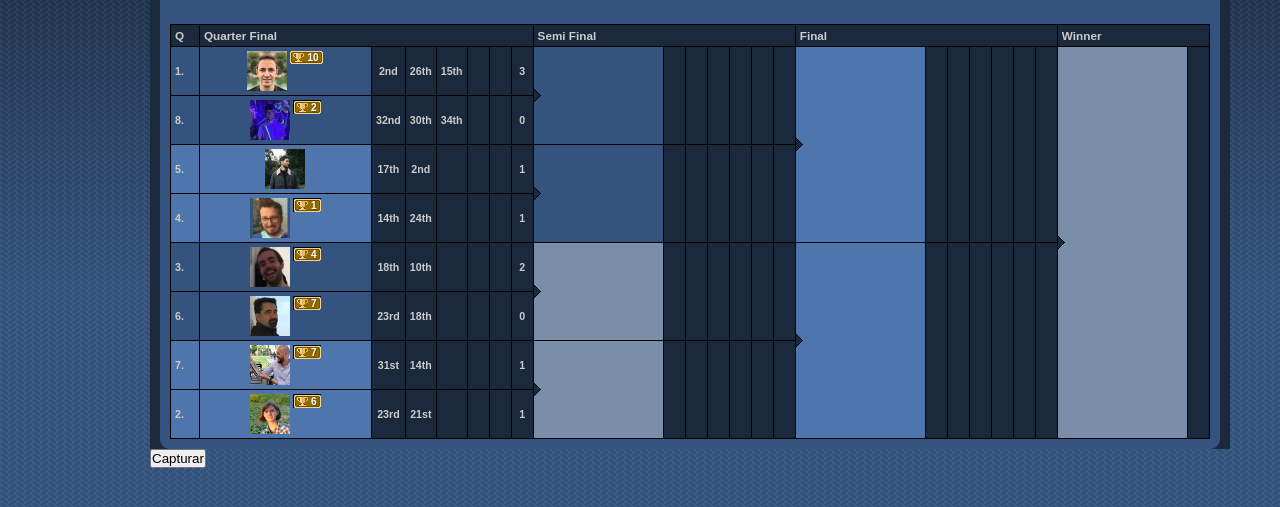
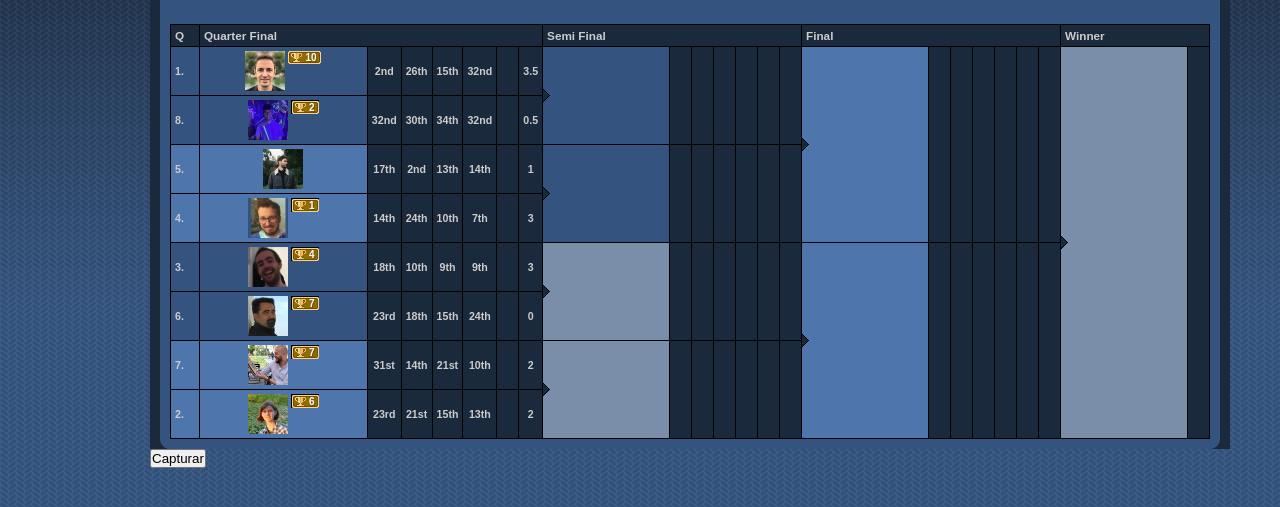
Before and after one commit to yisasthemanuel/gpromanagement, a website: page src/index.html in a window 1280 px wide. Shown: the part 163-670 px from the top of the page. Drawn offline with Linux system fonts and the light colour scheme.

Commit message:
results after S113 R6

```diff
--- a/src/index.html
+++ b/src/index.html
@@ -619,7 +619,7 @@
 			idSeason: dataIn.idSeason,
 			edition: 'LXV',
 			idRace: dataIn.idRace,
-			imgName: 'S113.01.04.02.png',
+			imgName: 'S113.01.04.04.png',
 			quarterFinals: {
 				managerQF01: {
 					idManager: 9,
@@ -629,9 +629,10 @@
 					positions: [
 						{position: 2},
 						{position: 26},
-						{position: 15}
+						{position: 15},
+						{position: 32}
 					],
-					score: 3,
+					score: 3.5,
 					winsRound: false
 				},
 				managerQF02: {
@@ -642,9 +643,10 @@
 					positions: [
 						{position: 32},
 						{position: 30},
-						{position: 34}
+						{position: 34},
+						{position: 32}
 					],
-					score: 0,
+					score: 0.5,
 					winsRound: false
 				},
 				managerQF03: {
@@ -654,7 +656,9 @@
 					cups: 0,
 					positions: [
 						{position: 17},
-						{position: 2}
+						{position: 2},
+						{position: 13},
+						{position: 14}
 					],
 					score: 1,
 					winsRound: false
@@ -666,9 +670,11 @@
 					cups: 1,
 					positions: [
 						{position: 14},
-						{position: 24}
+						{position: 24},
+						{position: 10},
+						{position: 7}
 					],
-					score: 1,
+					score: 3,
 					winsRound: false
 				},
 				managerQF05: {
@@ -678,9 +684,11 @@
 					cups: 4,
 					positions: [
 						{position: 18},
-						{position: 10}
+						{position: 10},
+						{position: 9},
+						{position: 9}
 					],
-					score: 2,
+					score: 3,
 					winsRound: false
 				},
 				managerQF06: {
@@ -690,7 +698,9 @@
 					cups: 7,
 					positions: [
 						{position: 23},
-						{position: 18}
+						{position: 18},
+						{position: 15},
+						{position: 24}
 					],
 					score: 0,
 					winsRound: false
@@ -702,9 +712,11 @@
 					cups: 7,
 					positions: [
 						{position: 31},
-						{position: 14}
+						{position: 14},
+						{position: 21},
+						{position: 10}
 					],
-					score: 1,
+					score: 2,
 					winsRound: false
 				},
 				managerQF08: {
@@ -714,9 +726,11 @@
 					cups: 6,
 					positions: [
 						{position: 23},
-						{position: 21}
+						{position: 21},
+						{position: 15},
+						{position: 13}
 					],
-					score: 1,
+					score: 2,
 					winsRound: false
 				}
 			}
```
